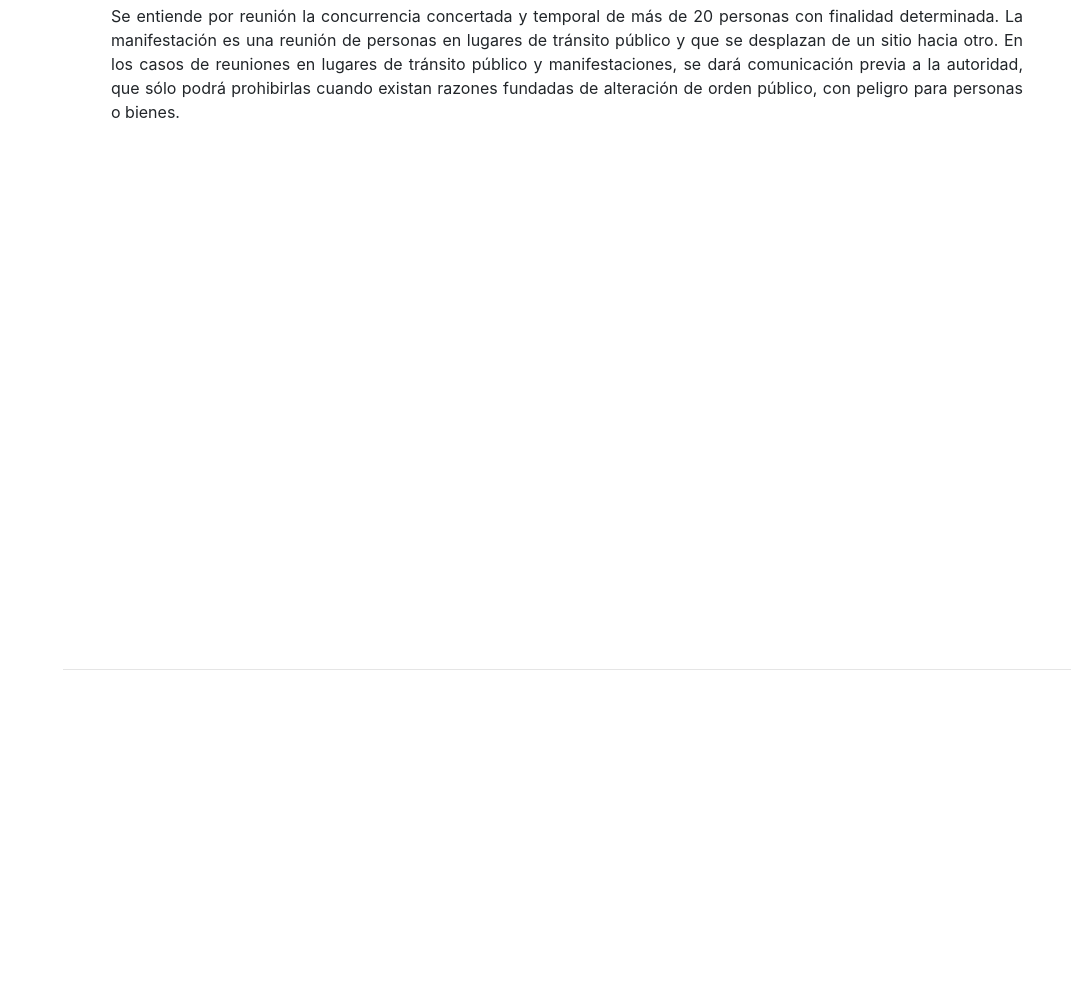
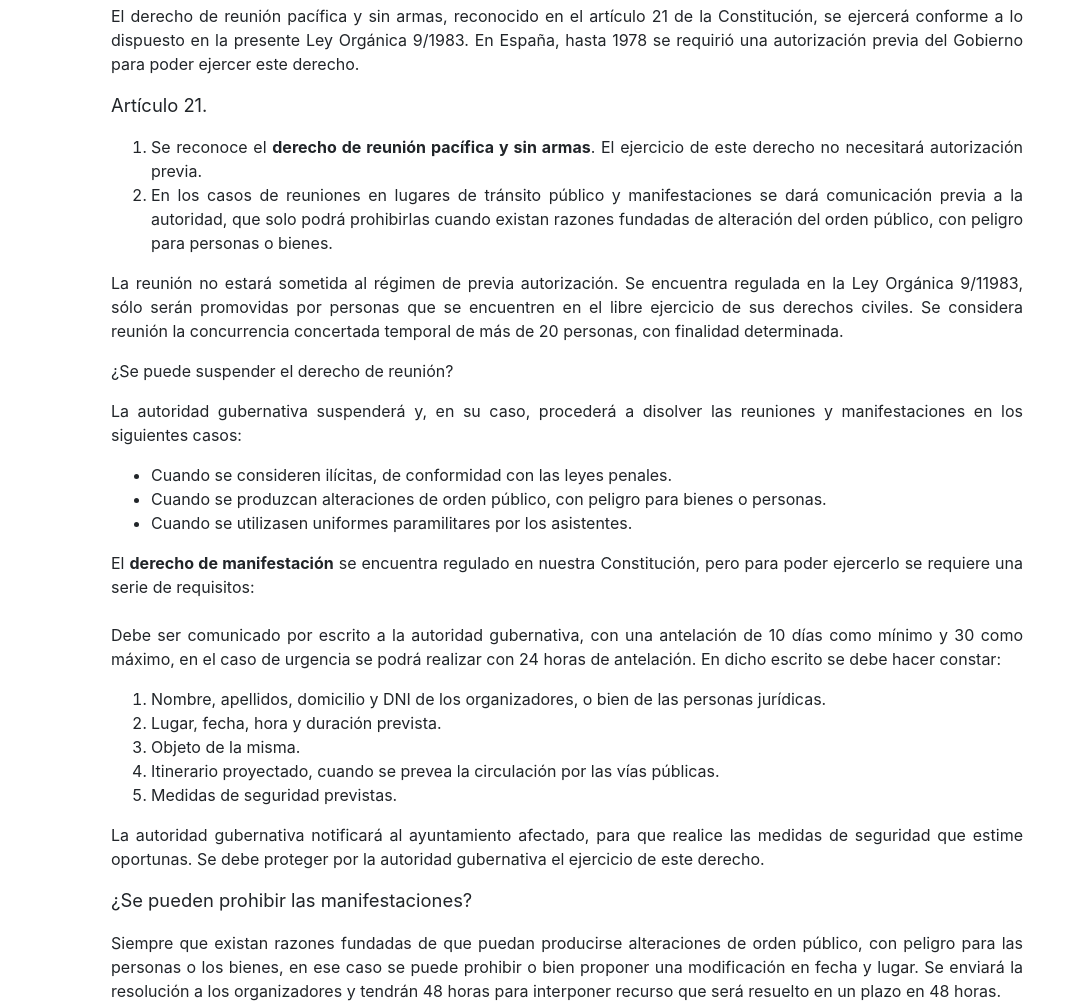
Before and after one commit to javierluque96/PresentacionFOL, a website with bundled scripts: page ConveniosColectivos/index.html in a window 1280 px wide. Shown: the part 3577-4583 px from the top of the page, without its empty margins (209-1280 px from the left). Before the commit the page ends 4247 px from the top, so only its background shows below. Built offline with nearby package versions, Linux system fonts and the light colour scheme; a web font is replaced by a local one.

Commit message:
actualizando

```diff
--- a/ConveniosColectivos/index.html
+++ b/ConveniosColectivos/index.html
@@ -201,11 +201,48 @@
         <h2 class="mb-5"><span class="text-primary">Derechos de Reunión</span></h2>
 
         <p>
-          Se entiende por reunión la concurrencia concertada y temporal de más de 20 personas con finalidad determinada. La manifestación es una reunión de personas en lugares de tránsito público y que se desplazan de un sitio hacia otro.
-
-          En los casos de reuniones en lugares de tránsito público y manifestaciones, se dará comunicación previa a la autoridad, que sólo podrá  prohibirlas cuando existan razones fundadas de alteración de orden público, con peligro para personas o bienes.
+          El derecho de reunión pacífica y sin armas, reconocido en el artículo 21 de la Constitución, se ejercerá conforme a lo dispuesto en la presente Ley Orgánica 9/1983. En España, hasta 1978 se requirió una autorización previa del Gobierno para poder ejercer este derecho.
         </p>
 
+        <p class="lead">Artículo 21.</p>
+
+        <ol>
+          <li>Se reconoce el <strong>derecho de reunión pacífica y sin armas</strong>. El ejercicio de este derecho no necesitará autorización previa.</li>
+          <li>En los casos de reuniones en lugares de tránsito público y manifestaciones se dará comunicación previa a la autoridad, que solo podrá prohibirlas cuando existan razones fundadas de alteración del orden público, con peligro para personas o bienes.</li>
+        </ol>
+
+
+        <p>La reunión no estará sometida al régimen de previa autorización. Se encuentra regulada en la Ley Orgánica 9/11983, sólo serán promovidas por personas que se encuentren en el libre ejercicio de sus derechos civiles. Se considera reunión la concurrencia concertada temporal de más de 20 personas, con finalidad determinada.</p>
+
+        <p clas="lead">¿Se puede suspender el derecho de reunión?</p>
+
+        <p>La autoridad gubernativa suspenderá y, en su caso, procederá a disolver las reuniones y manifestaciones en los siguientes casos:</p>
+
+        <ul>
+          <li>Cuando se consideren ilícitas, de conformidad con las leyes penales.</li>
+          <li>Cuando se produzcan alteraciones de orden público, con peligro para bienes o personas.</li>
+          <li>Cuando se utilizasen uniformes paramilitares por los asistentes.</li>
+        </ul>
+
+        <p>
+          El <strong>derecho de manifestación</strong> se encuentra regulado en nuestra Constitución, pero para poder ejercerlo se requiere una serie de requisitos: <br><br>
+
+          Debe ser comunicado por escrito a la autoridad gubernativa, con una antelación de 10 días como mínimo y 30 como máximo, en el caso de urgencia se podrá realizar con 24 horas de antelación. En dicho escrito se debe hacer constar:
+          <ol>
+            <li>Nombre, apellidos, domicilio y DNI de los organizadores, o bien de las personas jurídicas.</li>
+            <li>Lugar, fecha, hora y duración prevista.</li>
+            <li>Objeto de la misma.</li>
+            <li>Itinerario proyectado, cuando se prevea la circulación por las vías públicas.</li>
+            <li>Medidas de seguridad previstas.</li>
+          </ol>
+
+          La autoridad gubernativa notificará al ayuntamiento afectado, para que realice las medidas de seguridad que estime oportunas. Se debe proteger por la autoridad gubernativa el ejercicio de este derecho.
+        </p>
+
+
+        <p class="lead">¿Se pueden prohibir las manifestaciones?</p>
+
+        <p>Siempre que existan razones fundadas de que puedan producirse alteraciones de orden público, con peligro para las personas o los bienes, en ese caso se puede prohibir o bien proponer una modificación en fecha y lugar. Se enviará la resolución a los organizadores y tendrán 48 horas para interponer recurso que será resuelto en un plazo en 48 horas.</p>
 
       </div>
     </section>
```
